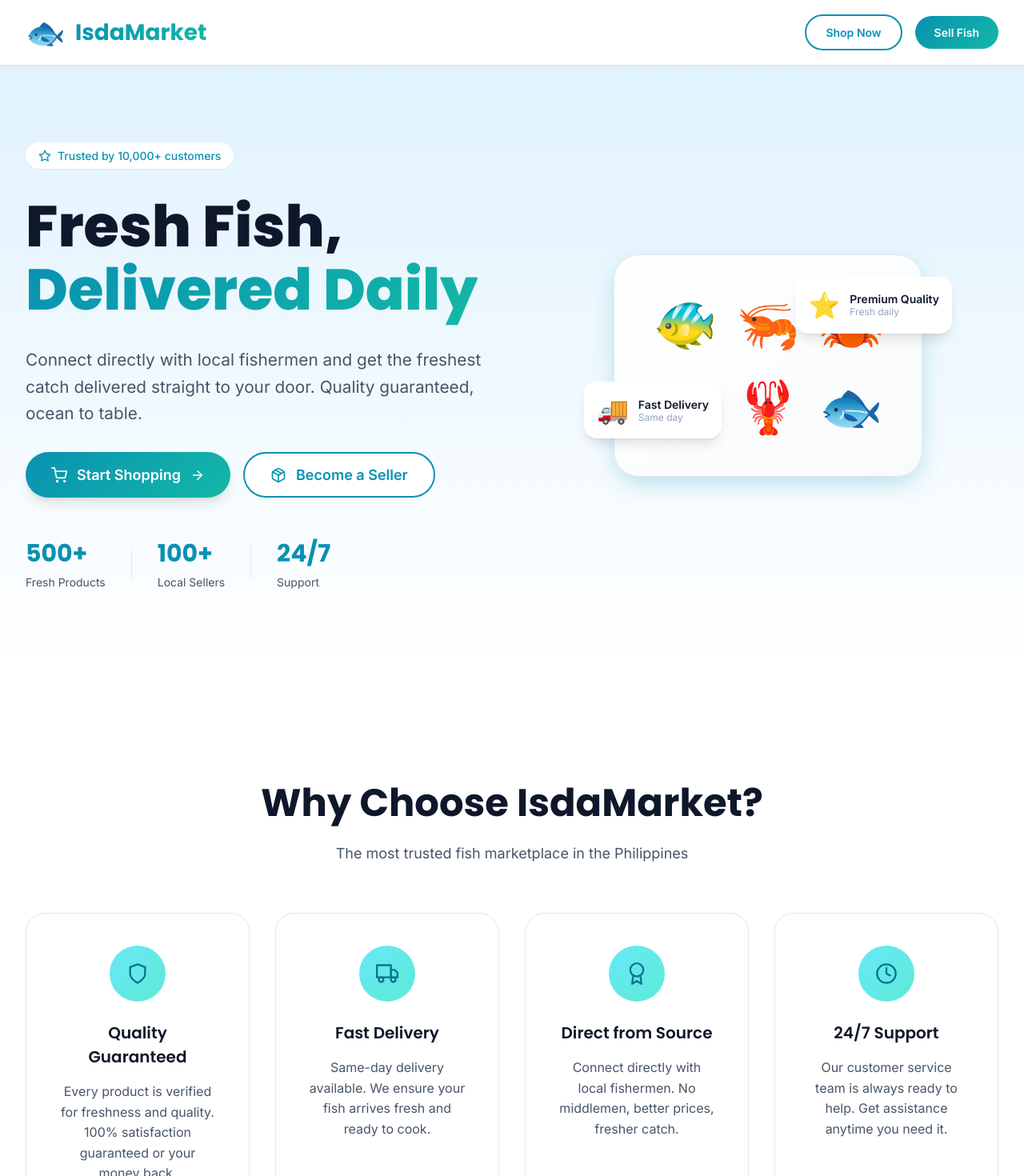
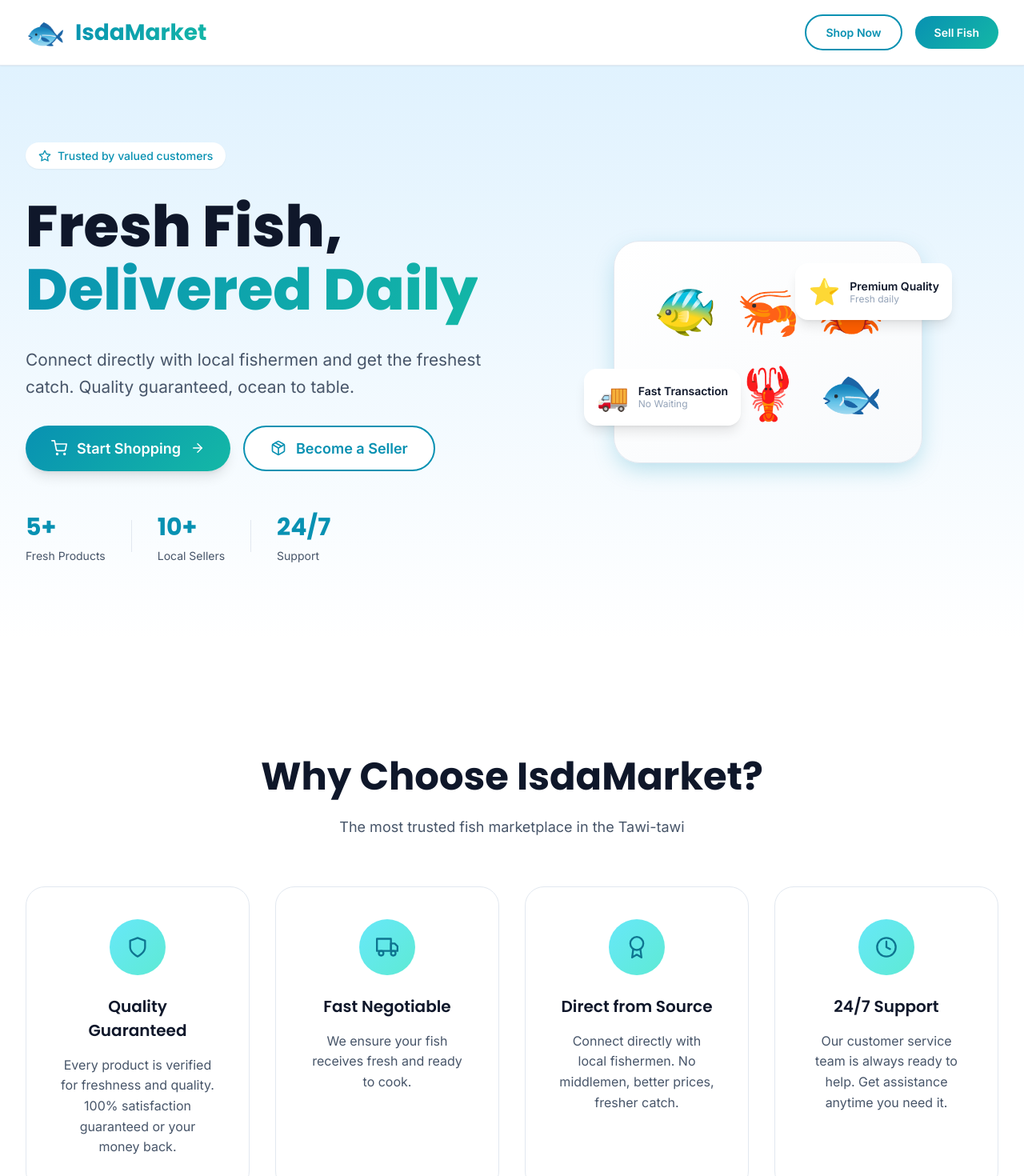
Before and after one commit to nekee123/isdamarket-frontend, a React (Create React App) app: page / in a window 1280 px wide. Shown: the top 1470 px of the page at 80% size. Built offline with nearby package versions, Linux system fonts and the light colour scheme.

Commit message:
some changes

```diff
--- a/src/pages/BuyerLogin.js
+++ b/src/pages/BuyerLogin.js
@@ -57,9 +57,9 @@ function BuyerLogin() {
     } catch (err) {
       console.error("Login error:", err);
       if (err.name === 'AbortError') {
-        showToast("Request timeout. Please check your connection and try again.", "error");
+        showToast("Server timeout. The backend or database might be starting up. Please wait 30 seconds and try again.", "error");
       } else if (err.message.includes('Failed to fetch')) {
-        showToast("Cannot connect to server. Make sure the backend is running.", "error");
+        showToast("Cannot connect to server. Backend or Neo4j database might be offline.", "error");
       } else {
         showToast("Connection error: " + err.message, "error");
       }
@@ -116,9 +116,9 @@ function BuyerLogin() {
     } catch (err) {
       console.error("Sign up error:", err);
       if (err.name === 'AbortError') {
-        showToast("Request timeout. Server might be slow. Please try again.", "error");
+        showToast("Server timeout. The backend or database might be starting up. Please wait 30 seconds and try again.", "error");
       } else if (err.message.includes('Failed to fetch')) {
-        showToast("Cannot connect to server. Make sure the backend is running at " + BASE_URL, "error");
+        showToast("Cannot connect to server. Backend or Neo4j database might be offline.", "error");
       } else {
         showToast("Connection error: " + err.message, "error");
       }
--- a/src/pages/HomePage.js
+++ b/src/pages/HomePage.js
@@ -40,14 +40,14 @@ function HomePage() {
           <div style={styles.heroContent}>
             <div style={styles.badge}>
               <FiStar size={16} />
-              <span>Trusted by 10,000+ customers</span>
+              <span>Trusted by valued customers</span>
             </div>
             <h1 style={styles.heroTitle}>
               Fresh Fish,<br />
               <span style={styles.heroTitleGradient}>Delivered Daily</span>
             </h1>
             <p style={styles.heroSubtitle}>
-              Connect directly with local fishermen and get the freshest catch delivered straight to your door. Quality guaranteed, ocean to table.
+              Connect directly with local fishermen and get the freshest catch. Quality guaranteed, ocean to table.
             </p>
             <div style={styles.heroButtons}>
               <Link to="/buyer-login" style={styles.heroBtnPrimary}>
@@ -62,12 +62,12 @@ function HomePage() {
             </div>
             <div style={styles.heroStats}>
               <div style={styles.statItem}>
-                <div style={styles.statNumber}>500+</div>
+                <div style={styles.statNumber}>5+</div>
                 <div style={styles.statLabel}>Fresh Products</div>
               </div>
               <div style={styles.statDivider}></div>
               <div style={styles.statItem}>
-                <div style={styles.statNumber}>100+</div>
+                <div style={styles.statNumber}>10+</div>
                 <div style={styles.statLabel}>Local Sellers</div>
               </div>
               <div style={styles.statDivider}></div>
@@ -97,8 +97,8 @@ function HomePage() {
               <div style={styles.floatingCard2}>
                 <div style={styles.miniCardIcon}>🚚</div>
                 <div>
-                  <div style={styles.miniCardTitle}>Fast Delivery</div>
-                  <div style={styles.miniCardText}>Same day</div>
+                  <div style={styles.miniCardTitle}>Fast Transaction</div>
+                  <div style={styles.miniCardText}>No Waiting</div>
                 </div>
               </div>
             </div>
@@ -112,7 +112,7 @@ function HomePage() {
           <div style={styles.sectionHeader}>
             <h2 style={styles.sectionTitle}>Why Choose IsdaMarket?</h2>
             <p style={styles.sectionSubtitle}>
-              The most trusted fish marketplace in the Philippines
+              The most trusted fish marketplace in the Tawi-tawi
             </p>
           </div>
           <div style={styles.featureGrid}>
@@ -129,9 +129,9 @@ function HomePage() {
               <div style={styles.featureIconWrapper}>
                 <FiTruck size={28} />
               </div>
-              <h3 style={styles.featureTitle}>Fast Delivery</h3>
+              <h3 style={styles.featureTitle}>Fast Negotiable</h3>
               <p style={styles.featureText}>
-                Same-day delivery available. We ensure your fish arrives fresh and ready to cook.
+                We ensure your fish receives fresh and ready to cook.
               </p>
             </div>
             <div style={styles.featureCard}>
@@ -162,7 +162,7 @@ function HomePage() {
           <div style={styles.ctaContent}>
             <h2 style={styles.ctaTitle}>Ready to Experience Fresh?</h2>
             <p style={styles.ctaText}>
-              Join thousands of satisfied customers enjoying the freshest fish delivered daily.
+              Join one of our satisfied customers enjoying the freshest fish daily.
             </p>
             <div style={styles.ctaButtons}>
               <Link to="/buyer-login" style={styles.ctaBtnPrimary}>
--- a/src/pages/SellerLogin.js
+++ b/src/pages/SellerLogin.js
@@ -57,9 +57,9 @@ function SellerLogin() {
     } catch (err) {
       console.error("Login error:", err);
       if (err.name === 'AbortError') {
-        showToast("Request timeout. Please check your connection and try again.", "error");
+        showToast("Server timeout. The backend or database might be starting up. Please wait 30 seconds and try again.", "error");
       } else if (err.message.includes('Failed to fetch')) {
-        showToast("Cannot connect to server. Make sure the backend is running.", "error");
+        showToast("Cannot connect to server. Backend or Neo4j database might be offline.", "error");
       } else {
         showToast("Connection error: " + err.message, "error");
       }
@@ -117,9 +117,9 @@ function SellerLogin() {
     } catch (err) {
       console.error("Sign up error:", err);
       if (err.name === 'AbortError') {
-        showToast("Request timeout. Server might be slow. Please try again.", "error");
+        showToast("Server timeout. The backend or database might be starting up. Please wait 30 seconds and try again.", "error");
       } else if (err.message.includes('Failed to fetch')) {
-        showToast("Cannot connect to server. Make sure the backend is running at " + BASE_URL, "error");
+        showToast("Cannot connect to server. Backend or Neo4j database might be offline.", "error");
       } else {
         showToast("Connection error: " + err.message, "error");
       }
```
